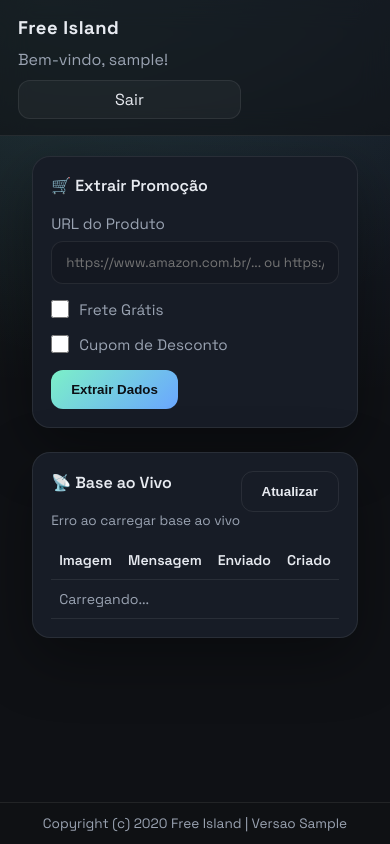
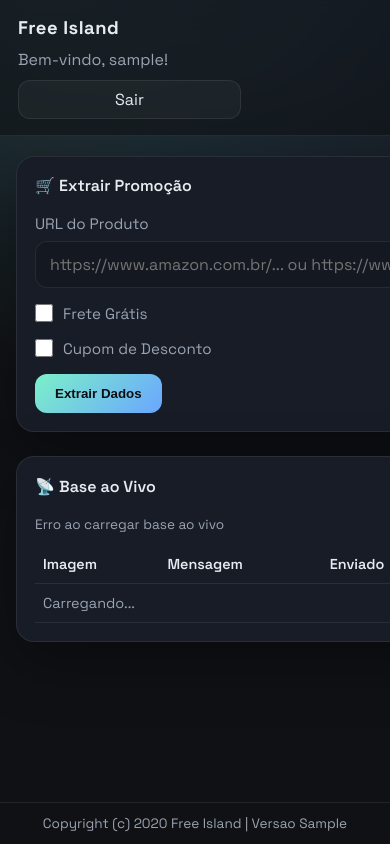
Before and after one commit to Gustavo-Fantini/Render, a Python web app: template templates/dashboard.html in a window 390 px wide; the page is wider, and only the part inside the window is pictured. Run offline with Jinja, Linux system fonts and the light colour scheme; the template is opened without the code that fills it: most values are stand-ins (such as "Sample title", 1, 10 or a date in 2020).

Commit message:
4.0.19 Fix iOS zoom and mobile layout stability

```diff
--- a/templates/dashboard.html
+++ b/templates/dashboard.html
@@ -36,6 +36,7 @@
             min-height: 100vh;
             display: flex;
             flex-direction: column;
+            -webkit-text-size-adjust: 100%;
         }
 
         .header {
@@ -131,6 +132,7 @@
             padding: 14px 16px;
             transition: border 0.2s ease, box-shadow 0.2s ease;
             font-family: inherit;
+            font-size: 1rem;
         }
 
         input:focus, textarea:focus {
@@ -307,6 +309,7 @@
             width: 100%;
             border-collapse: collapse;
             font-size: 0.92rem;
+            min-width: 520px;
         }
 
         .table th,
@@ -394,6 +397,7 @@
 
             input[type="url"], input[type="text"], input[type="number"], textarea {
                 padding: 12px 14px;
+                font-size: 16px;
             }
 
             textarea {
@@ -424,7 +428,8 @@
             }
 
             .table {
-                font-size: 0.88rem;
+                font-size: 0.9rem;
+                min-width: 520px;
             }
         }
 
```
Also changed, not shown: README.md, 1 other file.
